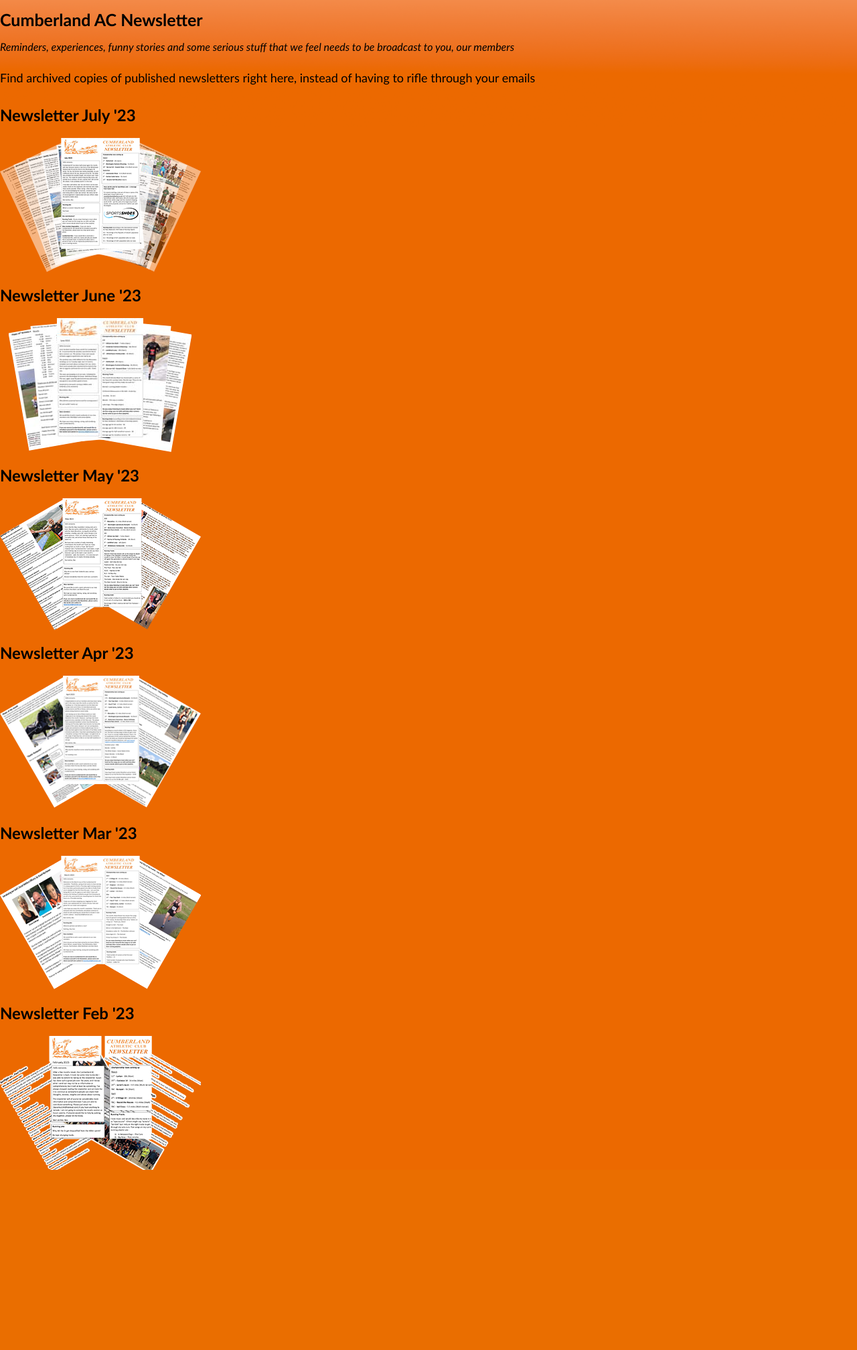
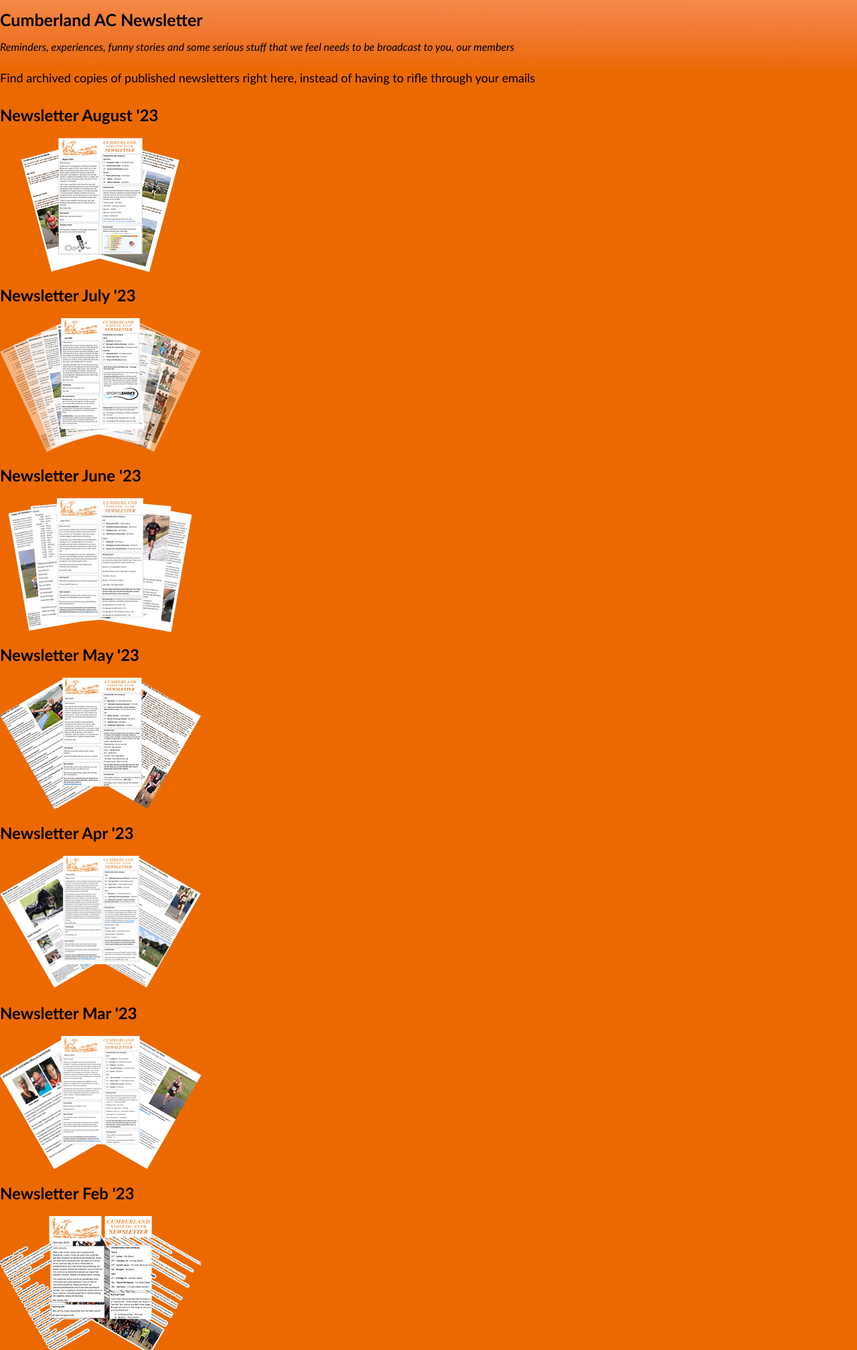
Before and after one commit to SinglePointVulnerability/CumberlandAC.co.uk, a PHP site: page /newsletter.php in a window 1280 px wide. Shown: the part 531-2547 px from the top of the page at 67% size. Before the commit the page ends 2278 px from the top, so only its background shows below. Run offline with PHP 8.4, Linux system fonts and the light colour scheme.

Commit message:
August '23 Newsletter files published

```diff
--- a/newsletter.php
+++ b/newsletter.php
@@ -70,6 +70,12 @@ function auto_version($file='')
 			</p>
 			<p>
 				<h2>
+					Newsletter August '23
+				</h2>
+				<img src="<?php echo auto_version('img/CAC-Newsletter-2023-08-thumb.png'); ?>" onClick="location.href='media/docs/CAC-Newsletter-2023-08.pdf'">
+			</p>
+			<p>
+				<h2>
 					Newsletter July '23
 				</h2>
 				<img src="<?php echo auto_version('img/CAC-Newsletter-2023-07-thumb.png'); ?>" onClick="location.href='media/docs/CAC-Newsletter-2023-07.pdf'">
```
Also changed, not shown: img/CAC-Newsletter-2023-08-thumb.png (added), 1 other file.
